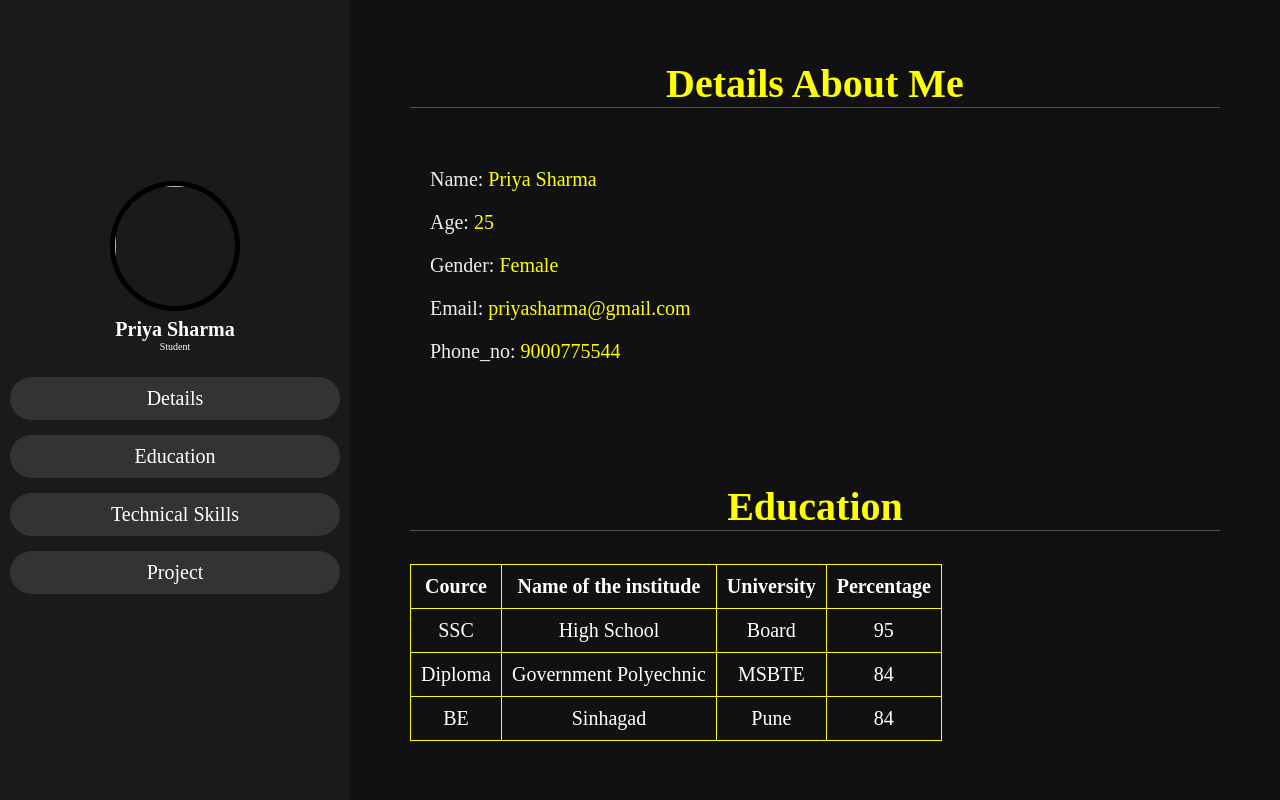
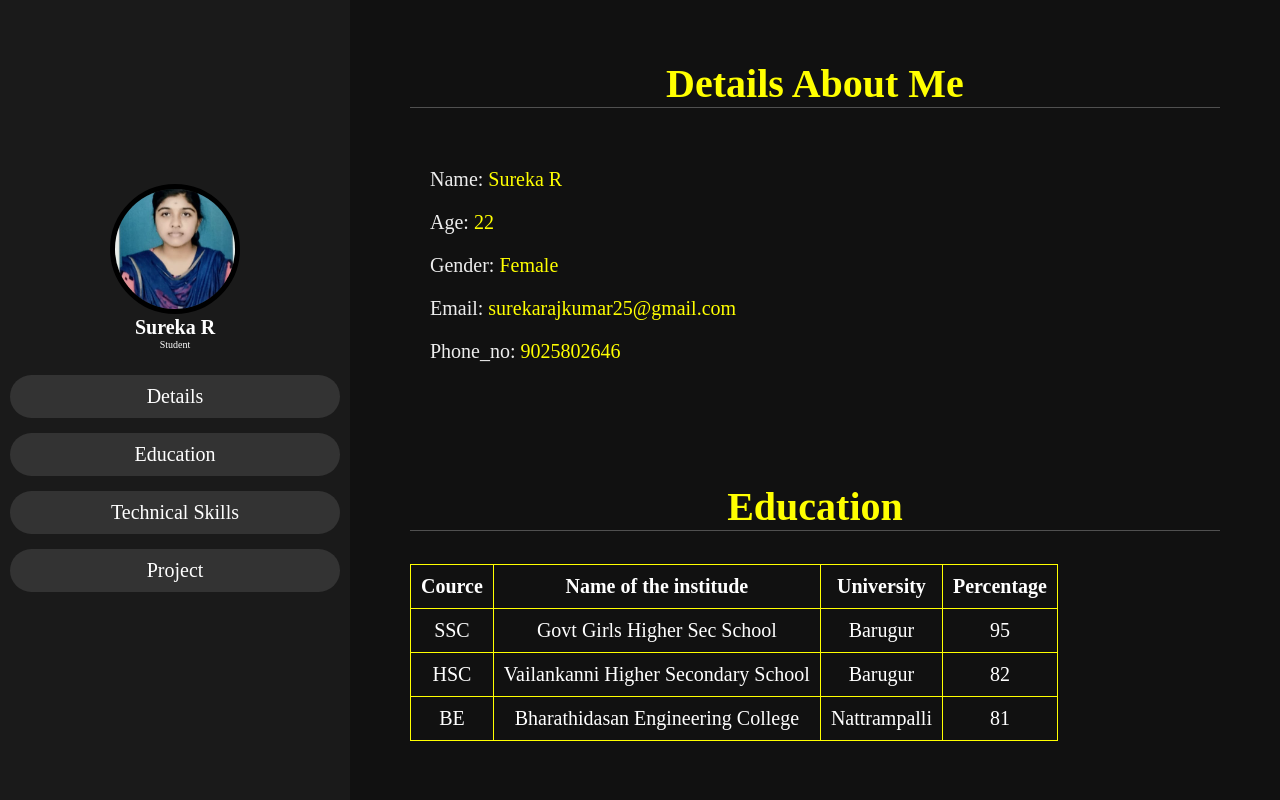
Before and after one commit to SurekaRajkumar/portfolio, a plain HTML site: page index.html in a window 1280 px wide. Shown: the top 800 px of the page. Drawn offline with Linux system fonts and the light colour scheme.

Commit message:
Add files via upload

```diff
--- a/index.html
+++ b/index.html
@@ -10,8 +10,8 @@
 <body>
     <header>
        <div class="user">
-       <img src="photo.jpg">
-       <h5 class="nm">Priya Sharma</h5>
+       <img src="IMG-20230213-WA0000.jpg">
+       <h5 class="nm">Sureka R</h5>
        <p class="jb">Student</p>
        </div>
        <nav class="nv">
@@ -27,11 +27,11 @@
         <h1 class="heading"><span>Details About Me</span></h1>
         <div class="Row">
         <div class="det">
-             <h3><span>Name: </span>Priya Sharma</h3>
-             <h3><span>Age: </span>25</h3>
+             <h3><span>Name: </span>Sureka R</h3>
+             <h3><span>Age: </span>22</h3>
              <h3><span>Gender: </span>Female</h3>
-             <h3><span>Email: </span>priyasharma@gmail.com</h3>
-             <h3><span>Phone_no: </span>9000775544</h3>
+             <h3><span>Email: </span>surekarajkumar25@gmail.com</h3>
+             <h3><span>Phone_no: </span>9025802646</h3>
         </div>
     </div>
     </section>
@@ -46,21 +46,21 @@
         </tr>
         <tr>
             <td>SSC</td>
-            <td>High School</td>
-            <td>Board</td>
+            <td>Govt Girls Higher Sec School</td>
+            <td>Barugur</td>
             <td>95</td>
         </tr>
         <tr>
-            <td>Diploma</td>
-            <td>Government Polyechnic </td>
-            <td>MSBTE</td>
-            <td>84</td>
+            <td>HSC</td>
+            <td>Vailankanni Higher Secondary School </td>
+            <td>Barugur</td>
+            <td>82</td>
         </tr>
         <tr>
             <td>BE</td>
-            <td>Sinhagad</td>
-            <td>Pune</td>
-            <td>84</td>
+            <td>Bharathidasan Engineering College</td>
+            <td>Nattrampalli</td>
+            <td>81</td>
         </tr>
     </table>
 </section>
@@ -86,10 +86,10 @@
     <h1 class="heading"><span>Project</span></h1>
     <div class="Row">
         <div class="det">
-    <h3><span>Role: </span>Team Leader</h3>
-    <h3><span>Title: </span>Automatic Sewage Cleaning Machine</h3>
-    <h3><span>Description: </span>This machine is combination of mechanical and electrical module.
-                                   It is used to clean the solid garbage from rivers, drainages ect. </h3>
+    <h3><span>Role: </span>Team Member</h3>
+    <h3><span>Title: </span>Smart GPS Tracker Using Fingerprint</h3>
+    <h3><span>Description: </span>This project smart GPS tracking device to monitor the real time location of the vehicle from anywhere using fingerprint control.Here in this IOT vehicle tracking system is used to display a link on the app which will take the user to Google map showing the vehicle location.
+                                    </h3>
             </div>
 </div>
 </section>
```
